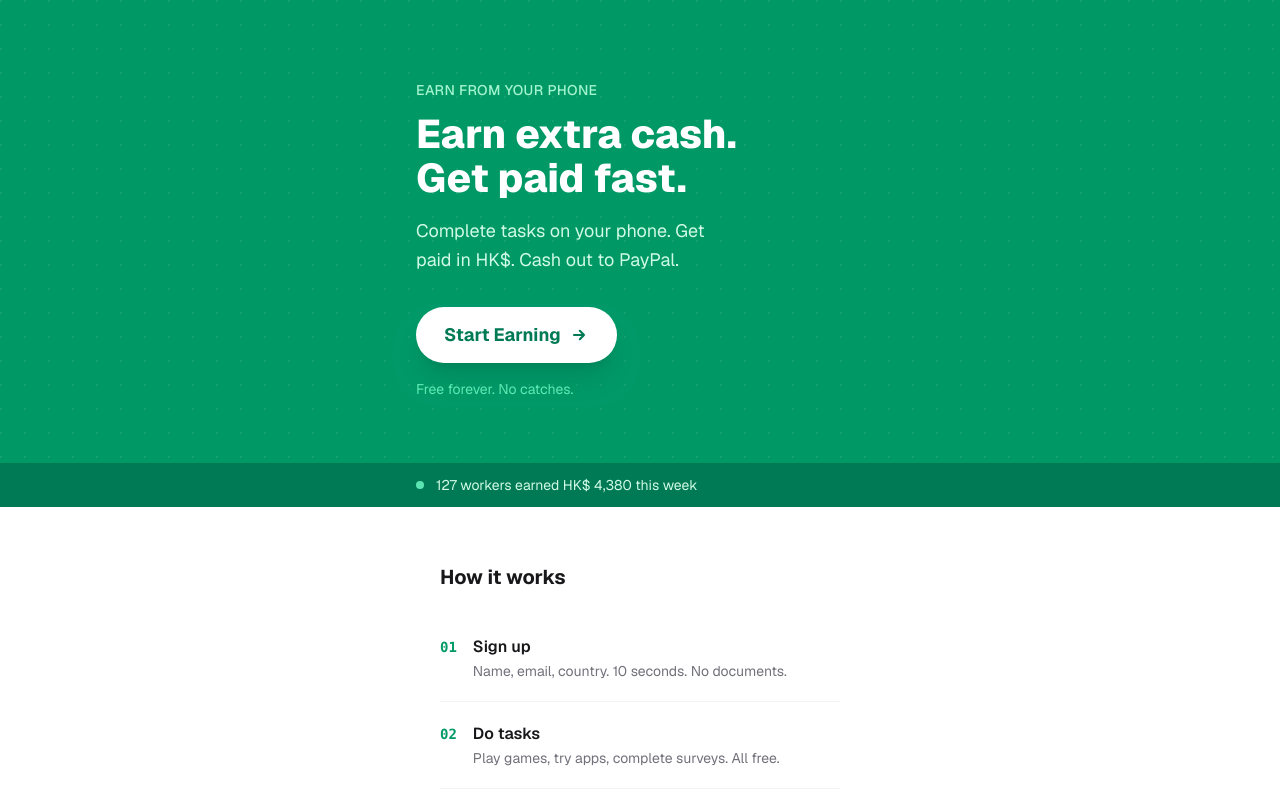
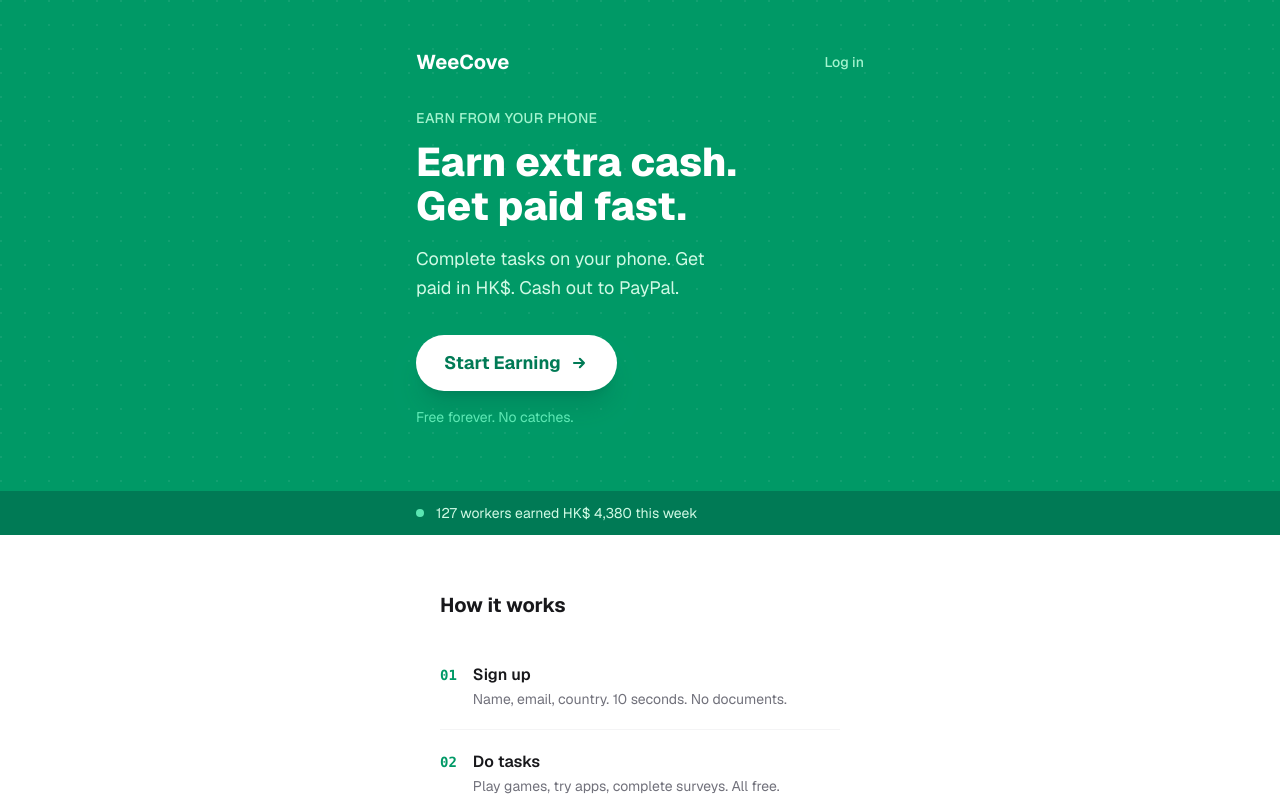
Before and after one commit to oasishk01/weecove, a Next.js app: page / in a window 1280 px wide. Shown: the top 800 px of the page. Built offline with nearby package versions, Linux system fonts and the light colour scheme.

Commit message:
fix: add login link to landing page header

```diff
--- a/src/app/page.tsx
+++ b/src/app/page.tsx
@@ -11,7 +11,7 @@ export default function LandingPage() {
   return (
     <div className="flex flex-col min-h-full">
       {/* Hero — full bleed, punchy */}
-      <section className="relative bg-emerald-600 px-6 pt-20 pb-16 overflow-hidden">
+      <section className="relative bg-emerald-600 px-6 pt-12 pb-16 overflow-hidden">
         {/* Subtle grid texture */}
         <div className="absolute inset-0 opacity-[0.07]" style={{
           backgroundImage: "radial-gradient(circle at 1px 1px, white 1px, transparent 0)",
@@ -19,6 +19,12 @@ export default function LandingPage() {
         }} />
 
         <div className="relative max-w-md mx-auto">
+          <div className="flex items-center justify-between mb-8">
+            <span className="text-white font-bold text-xl">WeeCove</span>
+            <Link href="/login" className="text-emerald-200 text-sm font-medium hover:text-white transition-colors">
+              Log in
+            </Link>
+          </div>
           <p className="text-emerald-200 text-sm font-medium tracking-wide uppercase">Earn from your phone</p>
           <h1 className="text-[2.5rem] leading-[1.1] font-extrabold text-white mt-3">
             Earn extra cash.<br />Get paid fast.
```
